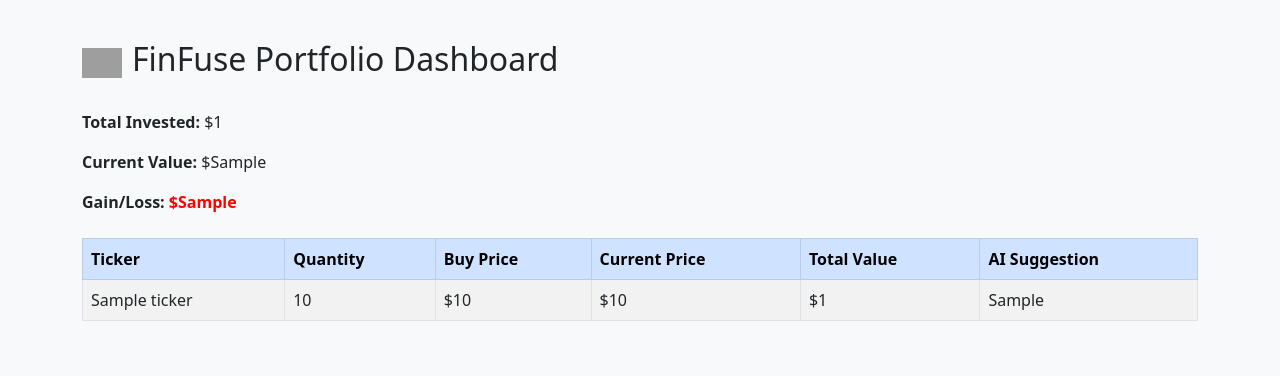
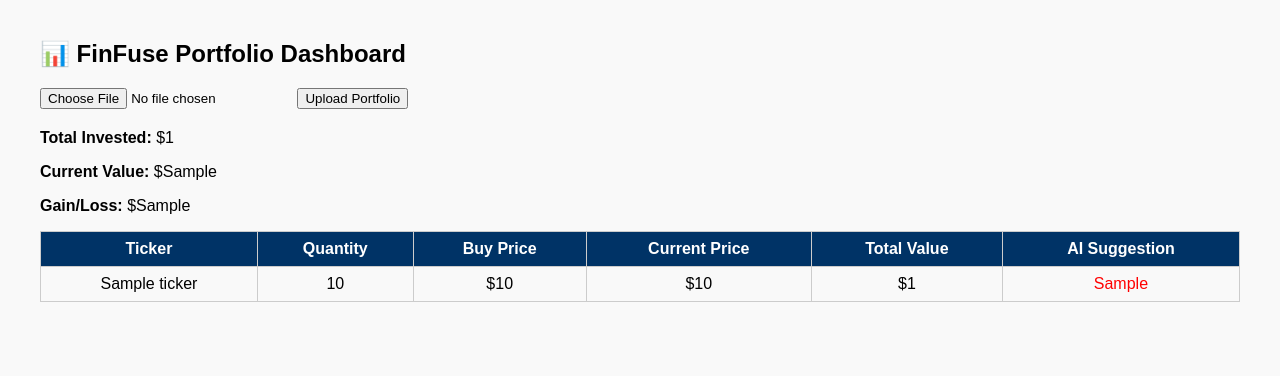
Before and after one commit to Darshil2127/Portfolio, a Flask app: template templates/dashboard.html in a window 1280 px wide. Shown: the top 376 px of the page. Run offline with Flask 3, Linux system fonts and the light colour scheme; the template is opened without the code that fills it: most values are stand-ins (such as "Sample title", 1, 10 or a date in 2020); grey boxes are pictures that could not be loaded.

Commit message:
Update dashboard.html

```diff
--- a/templates/dashboard.html
+++ b/templates/dashboard.html
@@ -1,60 +1,34 @@
+<!-- templates/dashboard.html -->
 <!DOCTYPE html>
-<html lang="en">
+<html>
 <head>
-    <meta charset="UTF-8">
     <title>FinFuse Portfolio Dashboard</title>
-    <link rel="stylesheet" href="https://cdn.jsdelivr.net/npm/bootstrap@5.3.0/dist/css/bootstrap.min.css">
     <style>
-        body {
-            background-color: #f8f9fa;
-            padding: 40px;
-        }
-        .dashboard-header {
-            display: flex;
-            align-items: center;
-            gap: 10px;
-        }
-        .ai-suggestion-BUY {
-            color: green;
-            font-weight: bold;
-        }
-        .ai-suggestion-SELL {
-            color: red;
-            font-weight: bold;
-        }
-        .ai-suggestion-HOLD {
-            color: orange;
-            font-weight: bold;
-        }
-        .gain-positive {
-            color: green;
-            font-weight: bold;
-        }
-        .gain-negative {
-            color: red;
-            font-weight: bold;
-        }
+        body { font-family: Arial; background-color: #f9f9f9; margin: 40px; }
+        table { border-collapse: collapse; width: 100%; }
+        th, td { text-align: center; padding: 8px; border: 1px solid #ccc; }
+        th { background-color: #003366; color: white; }
+        .buy { color: green; }
+        .sell { color: red; }
     </style>
 </head>
 <body>
-    <div class="container">
-        <div class="dashboard-header mb-4">
-            <img src="https://cdn-icons-png.flaticon.com/512/2331/2331970.png" width="40" alt="logo">
-            <h2>FinFuse Portfolio Dashboard</h2>
+    <h2>📊 FinFuse Portfolio Dashboard</h2>
+
+    <form action="/dashboard" method="POST" enctype="multipart/form-data">
+        <input type="file" name="file" accept=".csv" required>
+        <button type="submit">Upload Portfolio</button>
+    </form>
+
+    {% if portfolio %}
+    <div style="margin-top: 20px;">
+        <p><strong>Total Invested:</strong> ${{ total_invested }}</p>
+        <p><strong>Current Value:</strong> ${{ current_value }}</p>
+        <p><strong>Gain/Loss:</strong> ${{ gain_loss }}</p>
     </div>
 
-        <div class="mb-4">
-            <p><strong>Total Invested:</strong> ${{ total_invested }}</p>
-            <p><strong>Current Value:</strong> ${{ current_value }}</p>
-            <p><strong>Gain/Loss:</strong>
-                <span class="{{ 'gain-positive' if gain_loss >= 0 else 'gain-negative' }}">
-                    ${{ gain_loss }}
-                </span>
-            </p>
-        </div>
-
-        <table class="table table-bordered table-striped">
-            <thead class="table-primary">
+    <table>
+        <thead>
             <tr>
                 <th>Ticker</th>
                 <th>Quantity</th>
@@ -65,20 +39,18 @@
             </tr>
         </thead>
         <tbody>
-                {% for stock in portfolio %}
+            {% for item in portfolio %}
             <tr>
-                    <td>{{ stock.ticker }}</td>
-                    <td>{{ stock.quantity }}</td>
-                    <td>${{ stock.buy_price }}</td>
-                    <td>${{ stock.current_price }}</td>
-                    <td>${{ stock.total_value }}</td>
-                    <td class="ai-suggestion-{{ stock.ai_suggestion }}">
-                        {{ stock.ai_suggestion }}
-                    </td>
+                <td>{{ item.ticker }}</td>
+                <td>{{ item.quantity }}</td>
+                <td>${{ item.buy_price }}</td>
+                <td>${{ item.current_price }}</td>
+                <td>${{ item.total_value }}</td>
+                <td class="{{ 'buy' if item.ai_suggestion == 'BUY' else 'sell' }}">{{ item.ai_suggestion }}</td>
             </tr>
             {% endfor %}
         </tbody>
     </table>
-    </div>
+    {% endif %}
 </body>
 </html>
```
Lines whose indentation alone changed are shown as unchanged.
